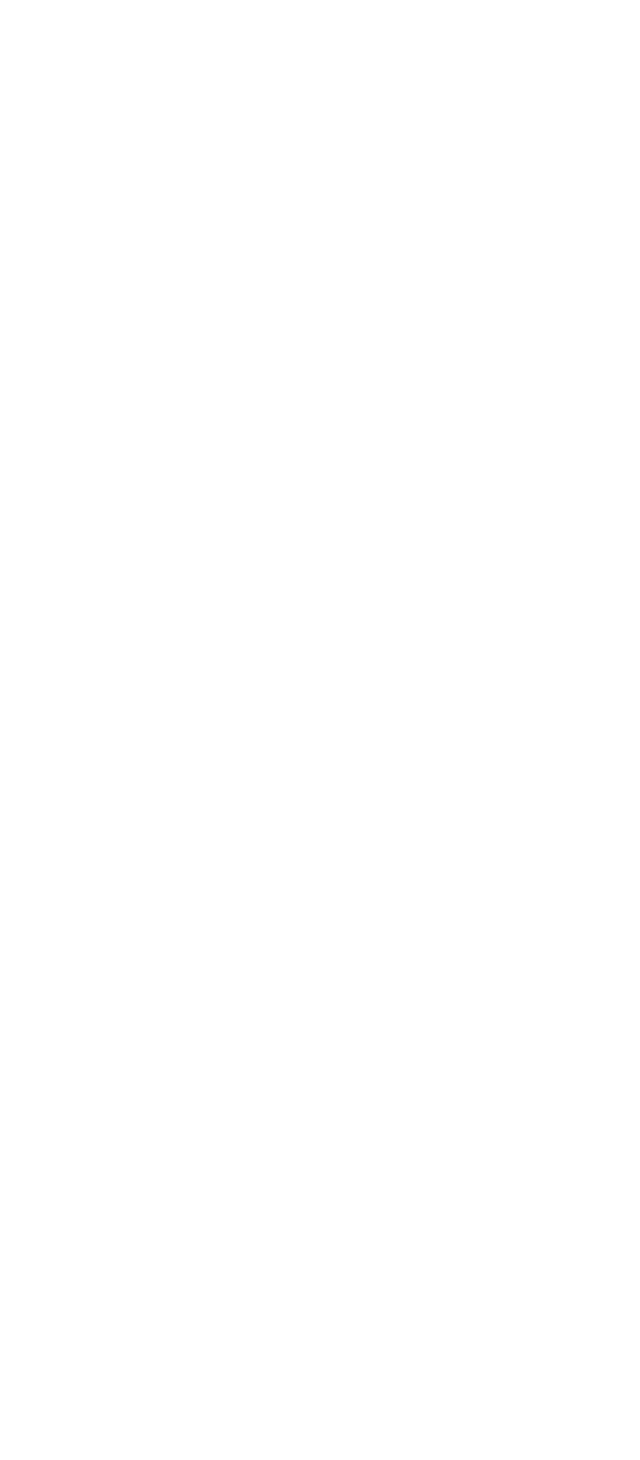
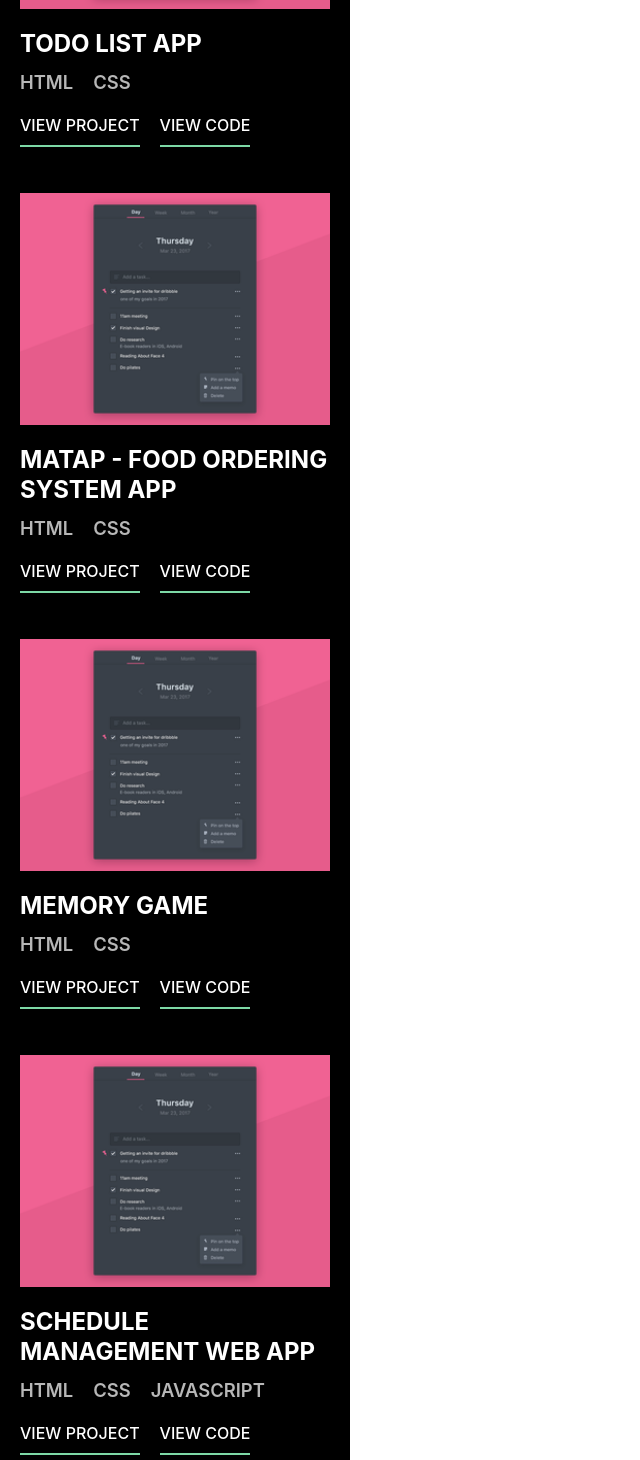
Before and after one commit to thebreezyguy1/portfolio, a React (Vite) app: page / in a window 1280 px wide. Shown: the part 1326-2786 px from the top of the page, without its empty margins (0-640 px from the left). Before the commit the page ends 1145 px from the top, so only its background shows below. Built offline with nearby package versions, Linux system fonts and the light colour scheme.

Commit message:
Projects Section Added

```diff
--- a/src/App.css
+++ b/src/App.css
@@ -80,6 +80,9 @@ li img {
   padding-top: 20px;
   padding-bottom: 20px;
   overflow: hidden;
+  border-radius: 0 0 50px 50px;
+  position: relative;
+  z-index: 1;
 }
 
 #experience-container-slider {
@@ -108,4 +111,74 @@ li img {
 /******************* PROJECTS *******************/
 #projects-container {
   background-color: #000;
+  padding: 20px;
+  position: relative;
+  top: -50px;
+  z-index: 0;
+  padding-top: 50px;
+  padding-bottom: 50px;
+  border-radius: 0 0 50px 50px;
 }
+
+#projects-container h1 {
+  font-size: 1.5em;
+}
+
+.project-block {
+  display: flex;
+  flex-direction: column;
+  justify-content: center;
+  align-items: center;
+  margin-top: 40px;
+}
+
+.project-image {
+  width: 100%;
+  margin-bottom: 20px;
+}
+
+.project-block h2 {
+  width: 100%;
+  font-size: 1.5em;
+  line-height: 1.25;
+  margin: 0;
+  text-transform: uppercase;
+}
+
+.language-list {
+  margin: 0;
+  padding: 0;
+  display: flex;
+  width: 100%;
+  justify-content: left;
+  margin-top: 10px;
+}
+
+.language-list li {
+  list-style-type: none;
+  margin-right: 20px;
+  text-transform: uppercase;
+  font-size: 1.15em;
+  font-weight: 600;
+  color: rgb(183, 183, 183);
+}
+
+.project-links {
+  display: flex;
+  padding: 0;
+  width: 100%;
+  justify-content: left;
+  text-decoration: none;
+  list-style-type: none;
+}
+
+.project-links li {
+  margin-right: 20px;
+}
+
+.project-links a {
+  color: #fff;
+  text-transform: uppercase;
+  padding-bottom: 10px;
+  border-bottom: 2px solid rgb(125, 217, 166);
+}
--- a/src/components/Projects.jsx
+++ b/src/components/Projects.jsx
@@ -1,9 +1,75 @@
 import React from "react";
+import projImg from "../assets/template-project-screenshot.png";
 
 const Projects = () => {
   return (
     <div id="projects-container">
       <h1>Projects</h1>
+      <div className="project-block">
+        <img className="project-image" src={projImg} alt="matap-img" />
+        <h2 className="project-title">TODO List App</h2>
+        <ul className="language-list">
+          <li>HTML</li>
+          <li>CSS</li>
+        </ul>
+        <ul className="project-links">
+          <li>
+            <a href="">View Project</a>
+          </li>
+          <li>
+            <a href="">View Code</a>
+          </li>
+        </ul>
+      </div>
+      <div className="project-block">
+        <img className="project-image" src={projImg} alt="matap-img" />
+        <h2 className="project-title">MATAP - Food Ordering System App</h2>
+        <ul className="language-list">
+          <li>HTML</li>
+          <li>CSS</li>
+        </ul>
+        <ul className="project-links">
+          <li>
+            <a href="">View Project</a>
+          </li>
+          <li>
+            <a href="">View Code</a>
+          </li>
+        </ul>
+      </div>
+      <div className="project-block">
+        <img className="project-image" src={projImg} alt="matap-img" />
+        <h2 className="project-title">Memory Game</h2>
+        <ul className="language-list">
+          <li>HTML</li>
+          <li>CSS</li>
+        </ul>
+        <ul className="project-links">
+          <li>
+            <a href="">View Project</a>
+          </li>
+          <li>
+            <a href="">View Code</a>
+          </li>
+        </ul>
+      </div>
+      <div className="project-block">
+        <img className="project-image" src={projImg} alt="matap-img" />
+        <h2 className="project-title">Schedule Management Web App</h2>
+        <ul className="language-list">
+          <li>HTML</li>
+          <li>CSS</li>
+          <li>JavaScript</li>
+        </ul>
+        <ul className="project-links">
+          <li>
+            <a href="">View Project</a>
+          </li>
+          <li>
+            <a href="">View Code</a>
+          </li>
+        </ul>
+      </div>
     </div>
   );
 };
```
Also changed, not shown: src/assets/template-project-screenshot.png (added).
